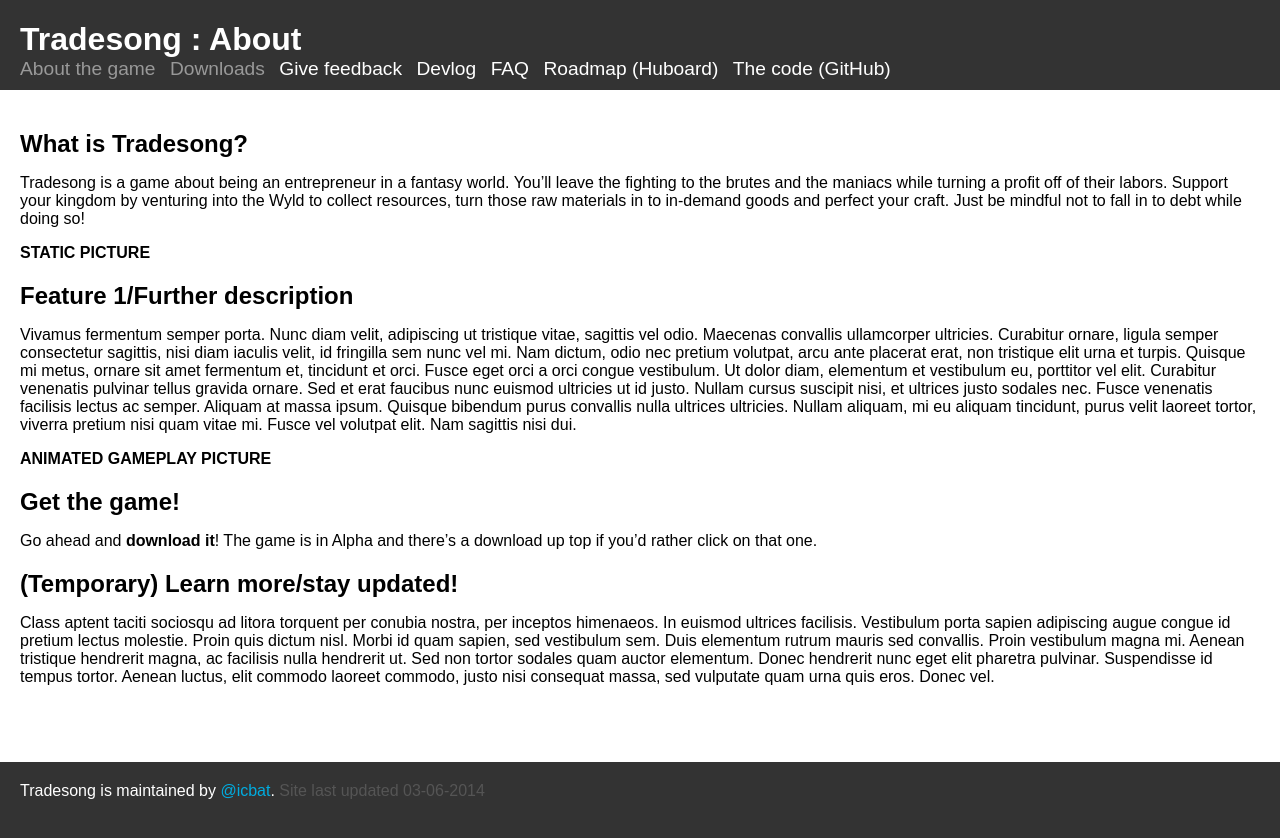
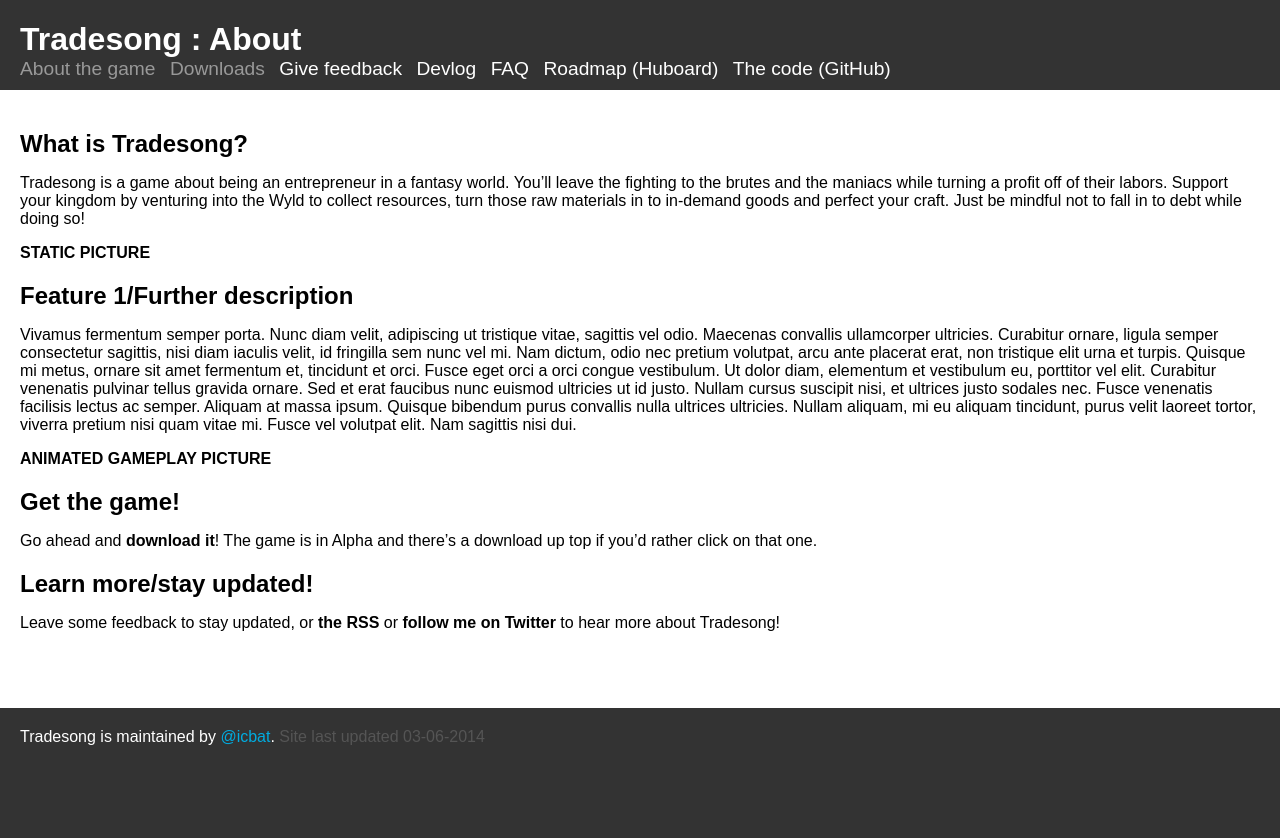
Before and after one commit to icbat/tradesong, a Jekyll site: the page built from about.md, in a window 1280 px wide. Shown: the top 838 px of the page. Built offline with Jekyll 4.4.1, drawn with Linux system fonts in a browser that asks for light colours.

Commit message:
Adding some test links and feedback bit

```diff
--- a/about.md
+++ b/about.md
@@ -19,6 +19,6 @@
 
 Go ahead and [download it](#)! The game is in Alpha and there's a download up top if you'd rather click on that one.
 
-## (Temporary) Learn more/stay updated!
+## Learn more/stay updated!
 
-Class aptent taciti sociosqu ad litora torquent per conubia nostra, per inceptos himenaeos. In euismod ultrices facilisis. Vestibulum porta sapien adipiscing augue congue id pretium lectus molestie. Proin quis dictum nisl. Morbi id quam sapien, sed vestibulum sem. Duis elementum rutrum mauris sed convallis. Proin vestibulum magna mi. Aenean tristique hendrerit magna, ac facilisis nulla hendrerit ut. Sed non tortor sodales quam auctor elementum. Donec hendrerit nunc eget elit pharetra pulvinar. Suspendisse id tempus tortor. Aenean luctus, elit commodo laoreet commodo, justo nisi consequat massa, sed vulputate quam urna quis eros. Donec vel.
+Leave some feedback to stay updated, or [the RSS](#) or [follow me on Twitter](http://twitter.com/icbat) to hear more about Tradesong!
```
